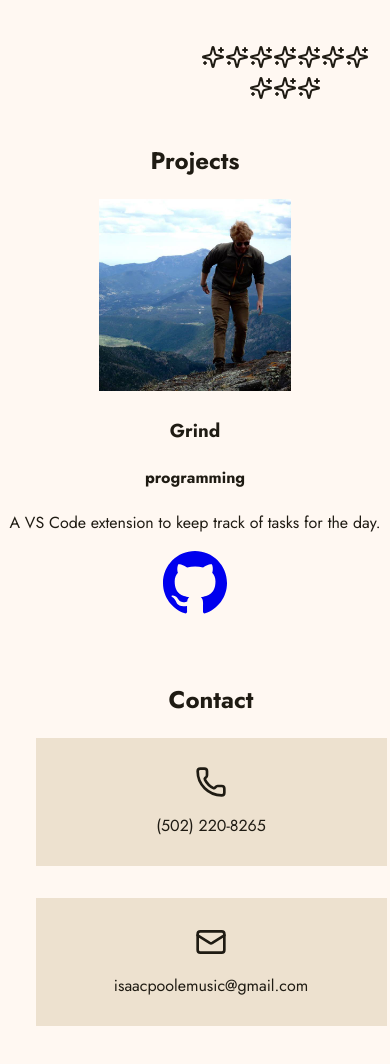
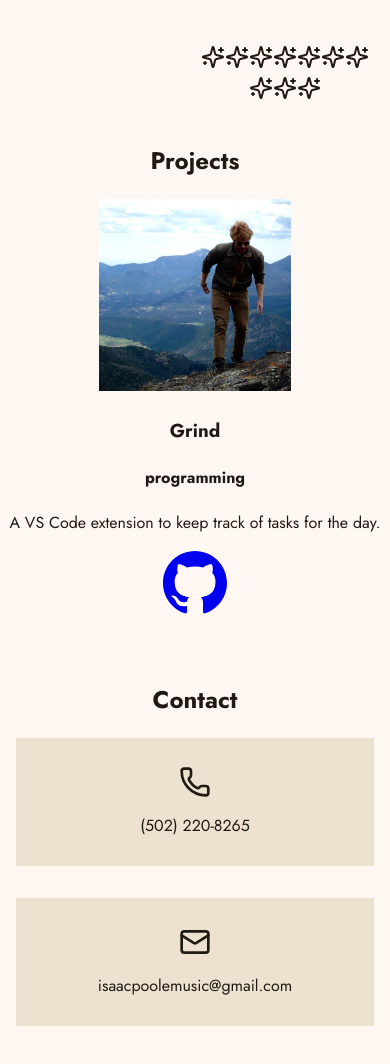
Before and after one commit to isfopo/about, a React (Vite) app: page / in a window 390 px wide. Shown: the part 1744-2808 px from the top of the page. Built offline with nearby package versions, Linux system fonts and the light colour scheme.

Commit message:
💄 style(ContactSection): update width units for responsiveness
- change width from 100vw to 100% for better layout adaptability
- improve child div width for consistent styling across devices

```diff
--- a/src/components/Section/ContactSection/index.module.css
+++ b/src/components/Section/ContactSection/index.module.css
@@ -1,6 +1,6 @@
 .contact {
   .container {
-    width: 100vw;
+    width: 100%;
     display: flex;
     flex-direction: column;
     align-items: center;
@@ -10,7 +10,7 @@
     padding-bottom: 2rem;
 
     > div {
-      width: 90vw;
+      width: 100%;
       display: flex;
       height: 6rem;
       flex-direction: column;
```
